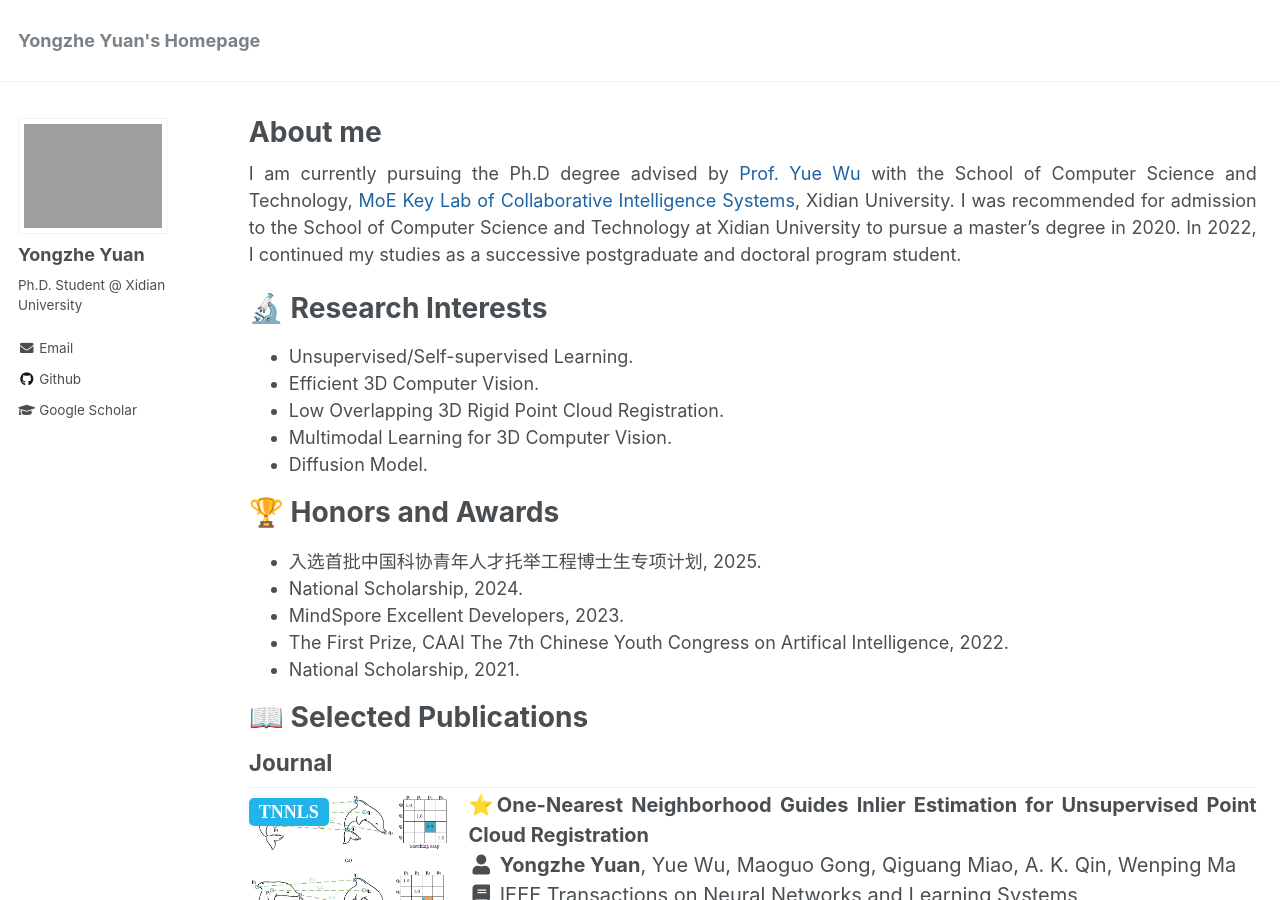
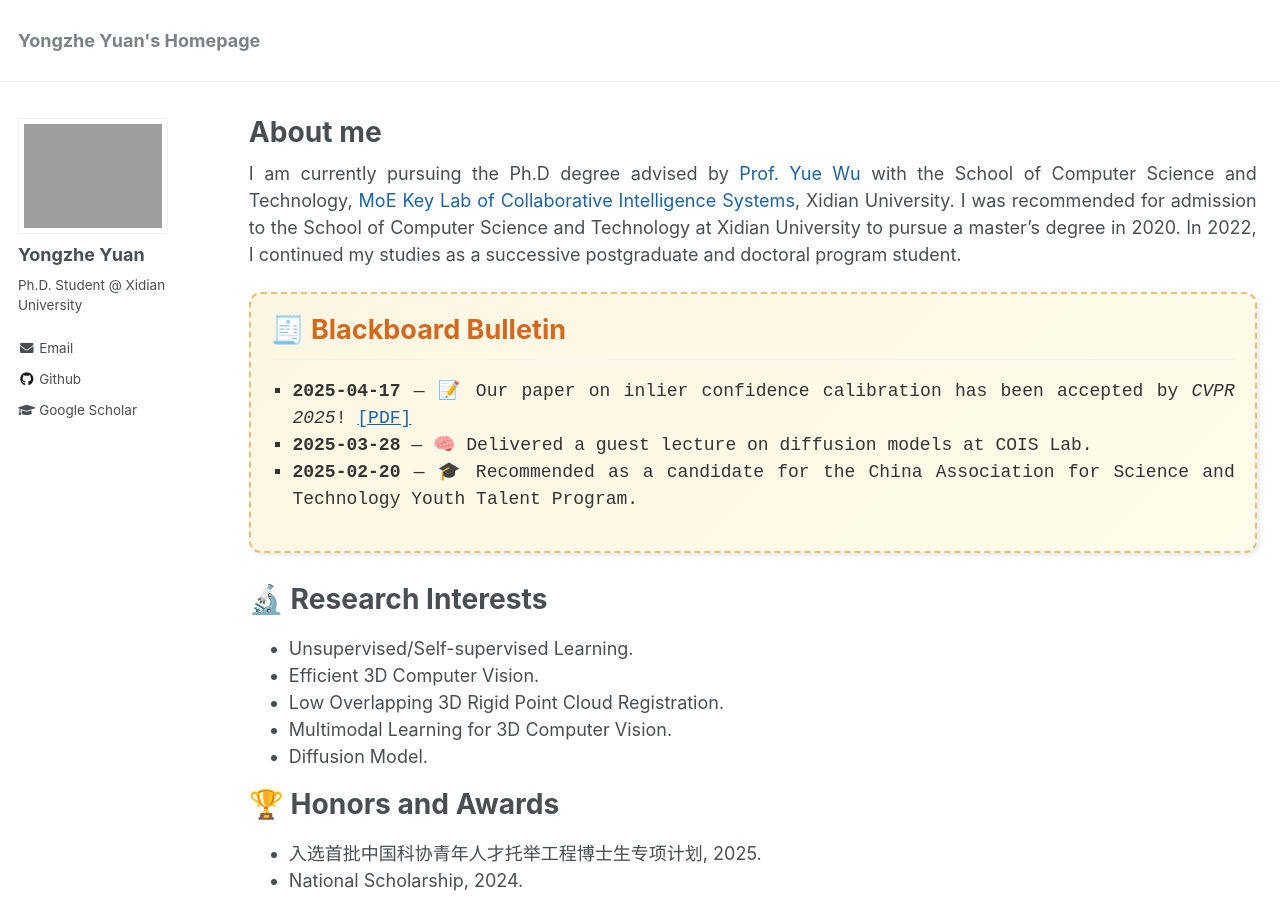
Before and after one commit to YYZMARS/YYZMARS.github.io, a Jekyll site: the page built from _pages/home.md, in a window 1280 px wide and 900 px high. Built offline with Jekyll 4.4.1, drawn with Linux system fonts in a browser that asks for light colours; a script that is not in the unit is left out.

Commit message:
Update home.md

```diff
--- a/_pages/home.md
+++ b/_pages/home.md
@@ -9,6 +9,16 @@ redirect_from:
 ---
 
 I am currently pursuing the Ph.D degree advised by [Prof. Yue Wu](https://ywuchina.github.io/) with the School of Computer Science and Technology, [MoE Key Lab of Collaborative Intelligence Systems](https://cois.xidian.edu.cn/), Xidian University. I was recommended for admission to the School of Computer Science and Technology at Xidian University to pursue a master's degree in 2020. In 2022, I continued my studies as a successive postgraduate and doctoral program student.
+
+<div style="background: linear-gradient(135deg, #fdf6e3, #fefcea); border: 2px dashed #e5c07b; border-radius: 12px; padding: 20px; margin-bottom: 30px; box-shadow: 2px 2px 5px rgba(0,0,0,0.1); font-family: 'Courier New', Courier, monospace;">
+  <h2 style="margin-top: 0; font-size: 1.5em; color: #d2691e;">🧾 Blackboard Bulletin</h2>
+  <ul style="list-style: square; padding-left: 1.2em; color: #333;">
+    <li><strong>2025-04-17</strong> — 📝 Our paper on inlier confidence calibration has been accepted by <em>CVPR 2025</em>! <a href="/files/paper.pdf" style="text-decoration: underline;">[PDF]</a></li>
+    <li><strong>2025-03-28</strong> — 🧠 Delivered a guest lecture on diffusion models at COIS Lab.</li>
+    <li><strong>2025-02-20</strong> — 🎓 Recommended as a candidate for the China Association for Science and Technology Youth Talent Program.</li>
+  </ul>
+</div>
+
 
 
 <h1>🔬 Research Interests</h1>
```
